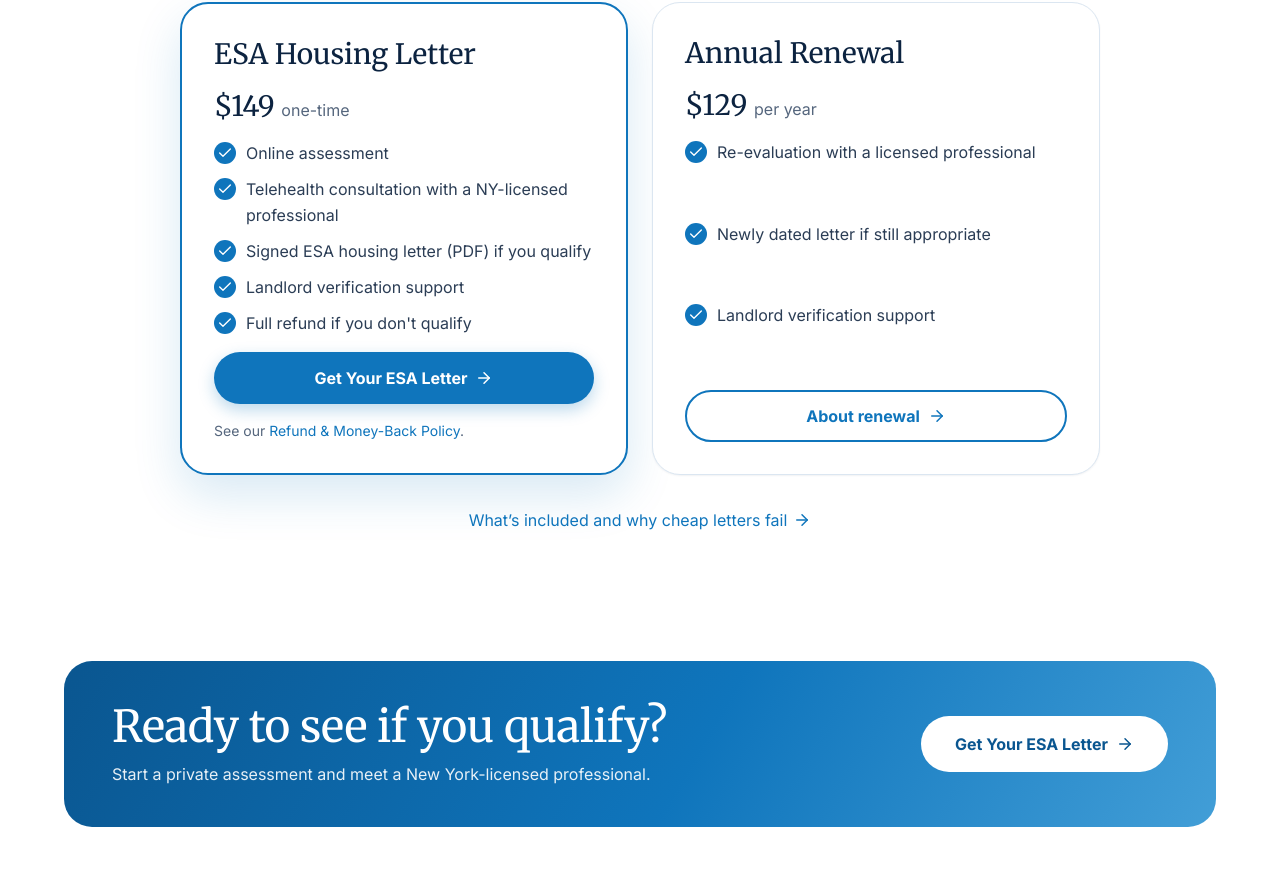
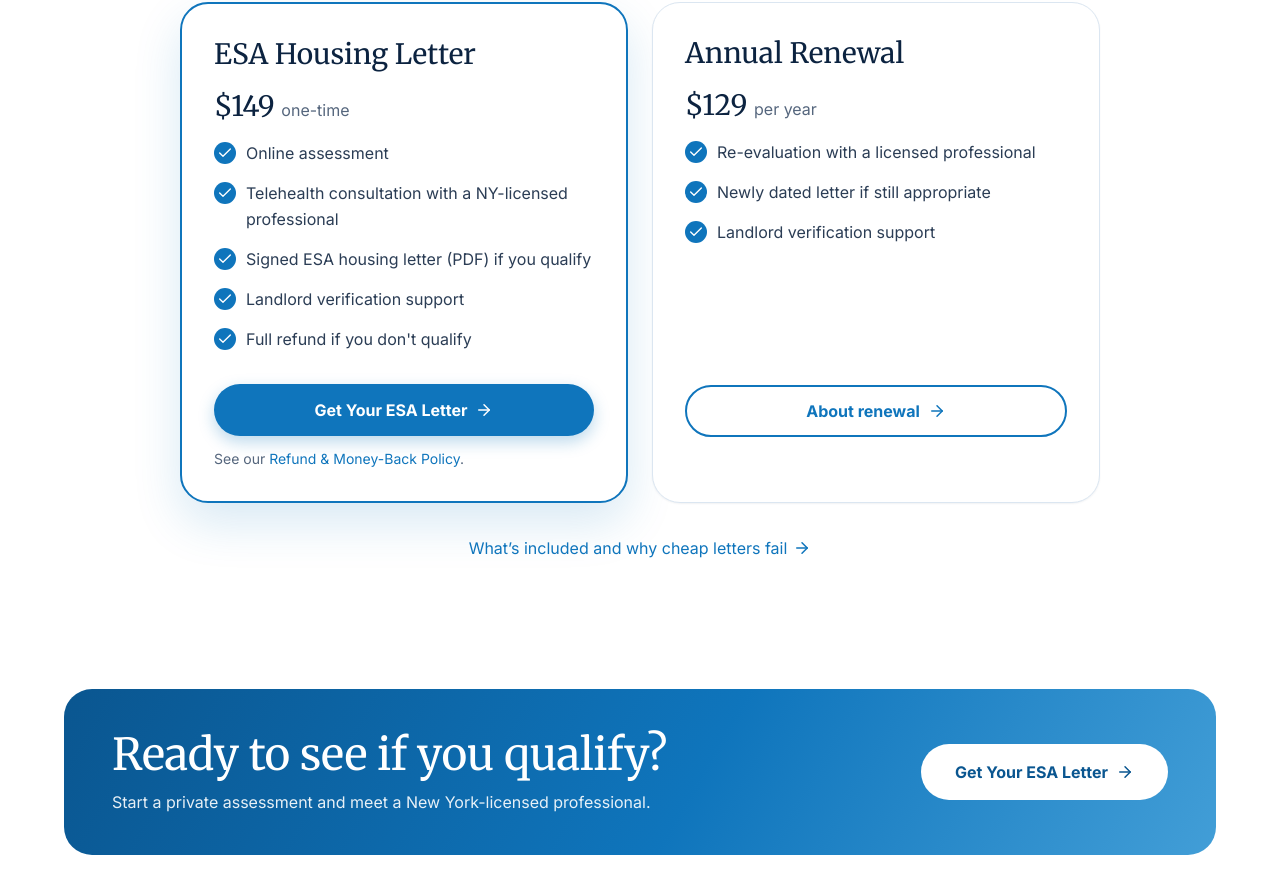
Before and after one commit to Aman-scripts/esaletternew-york, a Next.js app: page / in a window 1280 px wide. Shown: the part 4887-5780 px from the top of the page. Built offline with nearby package versions, Linux system fonts and the light colour scheme; no server answers.

Commit message:
fix(pricing): fix list item vertical stretching and align card footers
- Update .pricing__list to flex column with snug 14px gap
- Remove flex: 1 stretching from list to prevent items from spreading out across card
- Wrap buttons in .pricing__footer with margin-top: auto for aligned card baselines

```diff
--- a/app/globals.css
+++ b/app/globals.css
@@ -2256,12 +2256,12 @@ a.card:hover .card__more svg {
 }
 
 .pricing__list {
-  display: grid;
-  gap: 10px;
+  display: flex;
+  flex-direction: column;
+  gap: 14px;
   margin: 0;
   padding: 0;
   list-style: none;
-  flex: 1;
 }
 
 .pricing__list li {
@@ -2270,9 +2270,21 @@ a.card:hover .card__more svg {
   align-items: flex-start;
 }
 
+.pricing__footer {
+  margin-top: auto;
+  display: flex;
+  flex-direction: column;
+  gap: 12px;
+  padding-top: 16px;
+}
+
 .pricing__note {
   margin: 0;
   color: var(--ink-500);
+}
+
+.pricing__note--spacer {
+  user-select: none;
 }
 
 /* ---------- 22. City info panel (M14) ---------- */
--- a/components/modules/PricingBlock.tsx
+++ b/components/modules/PricingBlock.tsx
@@ -34,10 +34,12 @@ export function PricingBlock() {
             </li>
           ))}
         </ul>
+        <div className="pricing__footer">
           <ButtonLink block />
           <p className="pricing__note text-body-small">
             See our <Link href="/refund-policy/">Refund &amp; Money-Back Policy</Link>.
           </p>
+        </div>
       </div>
       <div className="pricing__card">
         <h3 className="pricing__name text-h3">Annual Renewal</h3>
@@ -52,9 +54,14 @@ export function PricingBlock() {
             </li>
           ))}
         </ul>
+        <div className="pricing__footer">
           <ButtonLink href="/renewal/" variant="outline" block>
             About renewal
           </ButtonLink>
+          <p className="pricing__note pricing__note--spacer text-body-small" aria-hidden="true">
+            &nbsp;
+          </p>
+        </div>
       </div>
     </div>
   );
```
Lines whose indentation alone changed are shown as unchanged.
